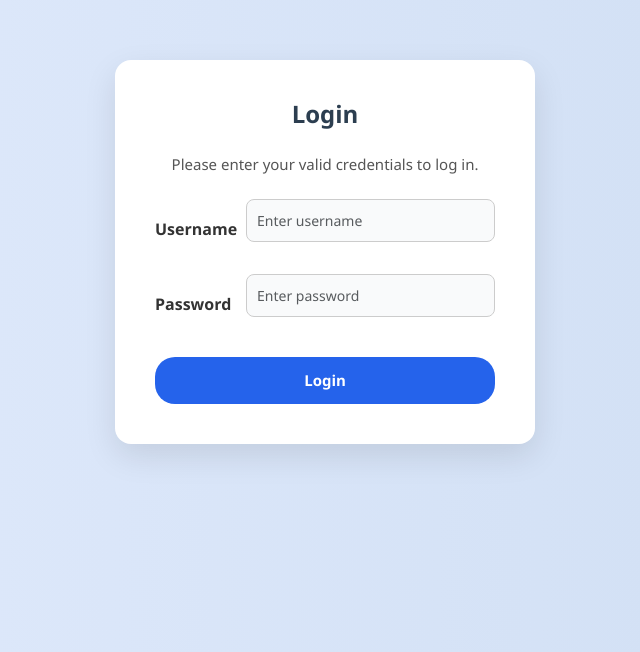
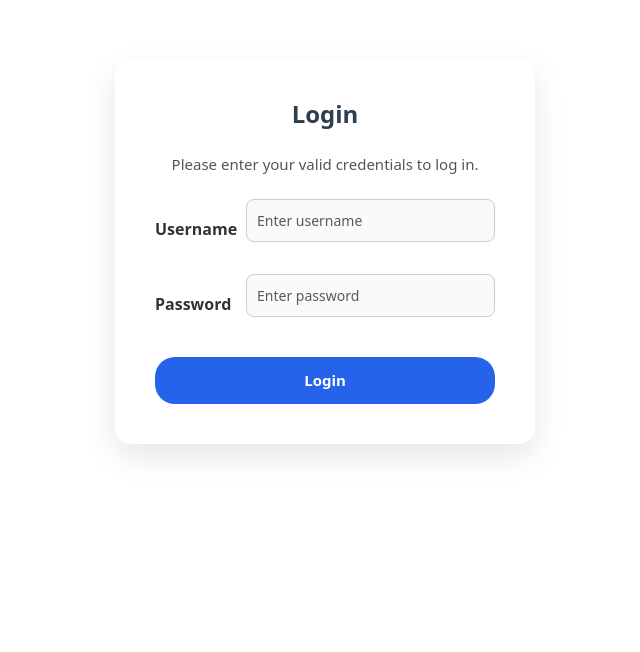
Before and after one commit to manilaxmisisvas/Online_Pharma_team4, a React (Vite) app in the folder frontend/online_pharma_team4/: page /login in a window 1280 px wide. Shown: the part 148-800 px from the top of the page, without its empty margins (315-955 px from the left). Built offline with nearby package versions, Linux system fonts and the light colour scheme.

Commit message:
modified the login.css

```diff
--- a/frontend/online_pharma_team4/src/styles/Login.css
+++ b/frontend/online_pharma_team4/src/styles/Login.css
@@ -1,13 +1,3 @@
-html, body {
-  height: 100%;
-  margin: 0;
-  padding: 0;
-  font-family: 'Segoe UI', sans-serif;
-  background: linear-gradient(to right, #e0eafc, #cfdef3);
-  display: flex;
-  justify-content: center;
-  align-items: center;
-}
 
 .login-container {
   display: flex;
```
